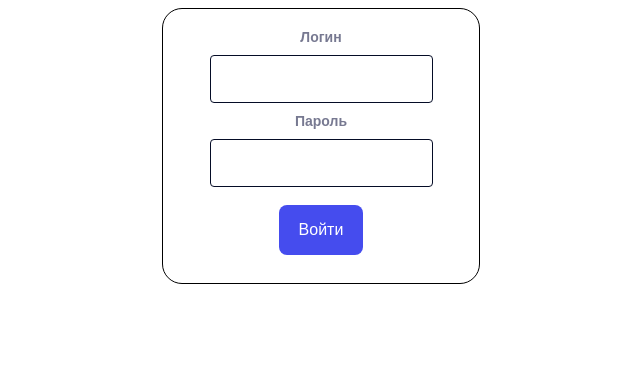
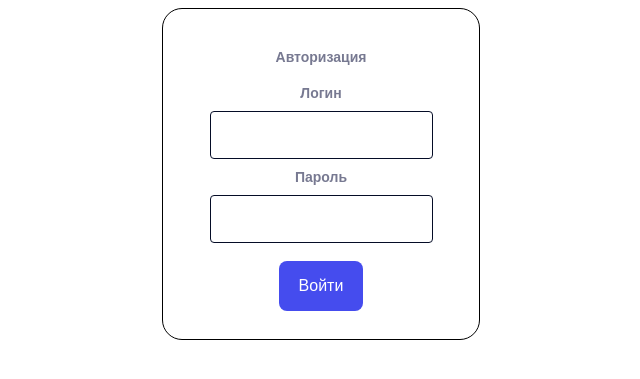
Before and after one commit to Sinerson/Flask_report, a Flask app: page / in a window 1280 px wide. Shown: the top 379 px of the page, without its empty margins (319-959 px from the left). Run offline with Flask 3, Linux system fonts and the light colour scheme; parts of the project's set-up code (start-up, migrations or seed data) failed here and were passed over.

Commit message:
little edits

```diff
--- a/app.py
+++ b/app.py
@@ -1,7 +1,5 @@
 import datetime, os
 from datetime import datetime, timedelta
-import json
-from json import *
 import werkzeug.exceptions
 from flask import Flask, render_template, request, url_for, redirect, flash, make_response, session, g, send_file
 from werkzeug.exceptions import abort
@@ -11,8 +9,7 @@ import pandas as pd
 import numpy as np
 import openpyxl
 import xlsxwriter
-from transliterate import translit, get_available_language_codes
-from io import BytesIO
+from transliterate import translit
 from config import DRIVER, SERVER, PORT, USER, PASSW, LANGUAGE, CLIENT_HOST_NAME, CLIENT_HOST_PROC, APPLICATION_NAME, SECRET_KEY
 
 
@@ -78,7 +75,7 @@ class Reports(object):
 		#id = []
 		#for row in cursor.fetchall():
 		#	id.append(dict(zip(columns_name,row)))
-		next_id = cursor.fetchall()[0][0] +1
+		next_id = cursor.fetchall()[0][0] + 1
 		cursor.close()
 		return next_id
 
@@ -150,12 +147,12 @@ def form_authorization():
 		Login = request.form.get('Login')
 		Password = request.form.get('Password')
 		psw_hash = generate_password_hash(Password)
-		user = User.getUser(Login,Password)
-		if not user:
+		web_user = User.getUser(Login,Password)
+		if not web_user:
 			return render_template('auth_bad.html')
 		else:
 			User.login(Login, Password)
-			for item in user:
+			for item in web_user:
 				if item['USER_NAME'] == Login and check_password_hash(psw_hash, item['USER_PASSWORD']) is True:
 					return redirect('/index')
 				else:
@@ -170,7 +167,8 @@ def report_add(self=None):
 		if session.get('logged_in') == True and translit(session.get('UserStatus'), language_code='ru', reversed=True) == 'A':
 			group_list = Reports.getGroup(self)
 			report_list = Reports.getList(self)
-			return render_template('manage_reports.html', full_name = session.get('FullName'), status = session.get('UserStatus'), group_list = group_list, report_list=report_list)
+			return render_template('manage_reports.html', full_name = session.get('FullName'),
+								   status = session.get('UserStatus'), group_list = group_list, report_list=report_list)
 		else:
 			return render_template('noaccess.html', full_name = session.get('FullName'))
 	elif request.method == 'POST':
@@ -193,7 +191,8 @@ def index(self=None):
 	if session.get('logged_in') == True:
 		reports_group = Reports.getGroup(self)
 		reports_list = Reports.getList()
-		return render_template('index.html', reports_list=reports_list, reports_group = reports_group, user_info = session.get('FullName'))
+		return render_template('index.html', reports_list=reports_list, reports_group = reports_group,
+							   user_info = session.get('FullName'))
 	else:
 		return redirect('/')
 
@@ -217,7 +216,8 @@ def getTelegramUsers():
 			query_data.append(dict(zip(columns, row)))
 		cursor.close()
 
-		return render_template('report.html', data = query_data, reports_list = Reports.getList(), user_info = session.get('FullName'))#[{**e, "idx" : i+1} for i, e in enumerate(query_data)])
+		return render_template('report.html', data = query_data, reports_list = Reports.getList(),
+							   user_info = session.get('FullName'))#[{**e, "idx" : i+1} for i, e in enumerate(query_data)])
 	elif request.method == 'POST':
 		nDate = request.form['nDate']
 		kDate = request.form['kDate']
@@ -242,7 +242,8 @@ def getDevicesByAddressList():
 			query_data.append(dict(zip(columns, row)))
 		cursor.close()
 
-		return render_template('report.html', data = query_data, reports_list = Reports.getList(), user_info = session.get('FullName'))#[{**e, "idx" : i+1} for i, e in enumerate(query_data)])
+		return render_template('report.html', data = query_data, reports_list = Reports.getList(),
+							   user_info = session.get('FullName'))#[{**e, "idx" : i+1} for i, e in enumerate(query_data)])
 	else:
 		abort(501)
 
@@ -270,7 +271,8 @@ def get24TvCharges():
 			query_data.append(dict(zip(columns, row)))
 		cursor.close()
 
-		return render_template('report.html', data=query_data, reports_list=Reports.getList(), nDate = nDate, kDate=kDate, user_info = session.get('FullName'))
+		return render_template('report.html', data=query_data, reports_list=Reports.getList(),
+							   nDate = nDate, kDate=kDate, user_info = session.get('FullName'))
 	else:
 		abort(501)
 
@@ -292,7 +294,8 @@ def getDoubleConnection():
 			query_data.append(dict(zip(columns, row)))
 		cursor.close()
 
-		return render_template('report.html', data=query_data, reports_list=Reports.getList(), nDate = nDate, kDate=kDate, user_info = session.get('FullName'))
+		return render_template('report.html', data=query_data, reports_list=Reports.getList(),
+							   nDate = nDate, kDate=kDate, user_info = session.get('FullName'))
 	else:
 		abort(501)
 
--- a/templates/auth.html
+++ b/templates/auth.html
@@ -1,12 +1,12 @@
 <form method="POST">
   <div class="container">
+      <div class="container">
+        <span class="reg"><b>Авторизация</b></span></div>
     <label for="Login"><b>Логин</b></label>
     <input type="text" placeholder="" name="Login" required>
     <label for="Password"><b>Пароль</b></label>
     <input type="password" placeholder="" name="Password" required>
     <button type="submit">Войти</button>
-   {# <div class="container">
-    <span class="reg"> <a href="#">Регистрация</a></span>  #}
   </div>
 </form>
 
```
